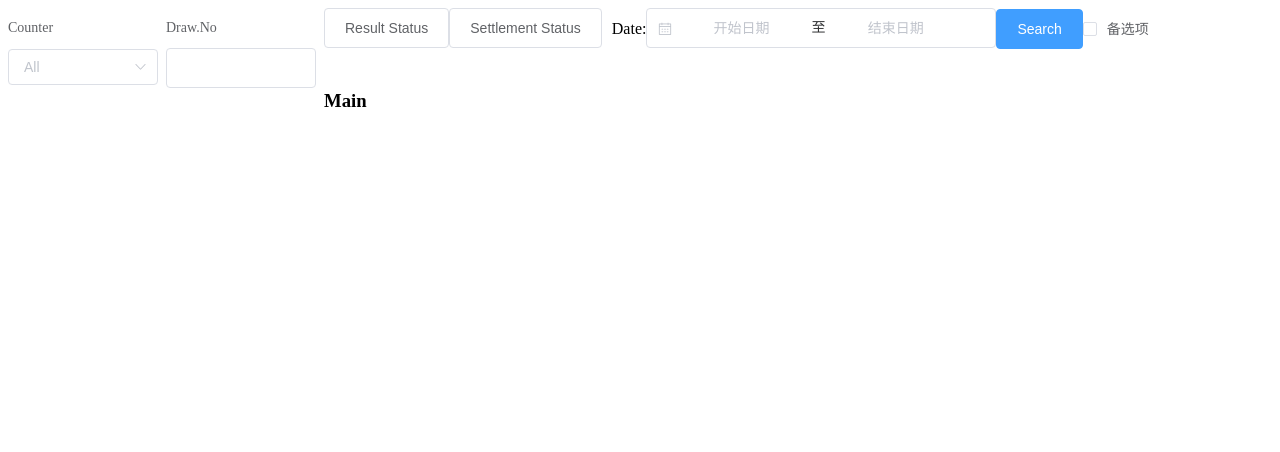
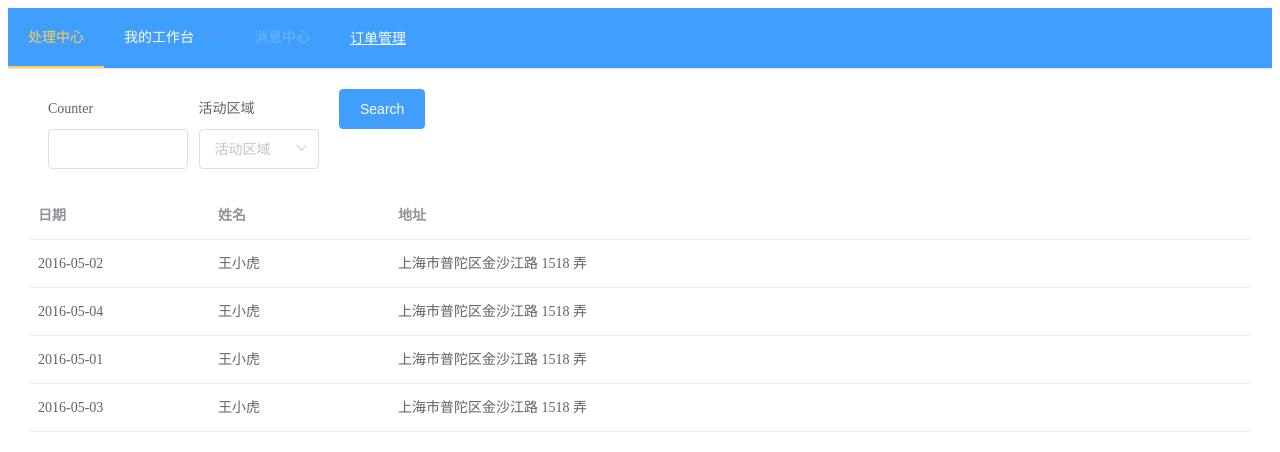
Before and after one commit to Skytim/vue-webpack-tutorial, a Vue app: page /#/ in a window 1280 px wide. Shown: the top 452 px of the page. Built offline with nearby package versions, Linux system fonts and the light colour scheme.

Commit message:
View Init

```diff
--- a/src/App.vue
+++ b/src/App.vue
@@ -1,5 +1,7 @@
 <template>
   <div id="app">
+    <Navbar/>
     <router-view/>
   </div>
 </template>
+<script lang="ts" src="./App.ts" />
--- a/src/components/Home/Index.vue
+++ b/src/components/Home/Index.vue
@@ -1,6 +1,8 @@
 <template>
-  <div class="home">
+  <div >
+    <el-main>
     <ResultsSettltment/>
+    </el-main>
   </div>
 </template>
 
--- /dev/null
+++ b/src/components/Home/Navbar.ts
@@ -0,0 +1,7 @@
+import { Component, Vue } from 'vue-property-decorator';
+@Component({
+})
+export default class Navbar extends Vue {
+  public activeIndex: string = '1';
+  public activeIndex2: string = '1';
+}
--- /dev/null
+++ b/src/components/Home/Navbar.vue
@@ -0,0 +1,21 @@
+<template>
+<el-menu :default-active="activeIndex" class="el-menu-demo" mode="horizontal" @select="handleSelect" background-color="rgb(64, 158, 255)"  text-color="#fff" active-text-color="#ffd04b">
+  <el-menu-item index="1">处理中心</el-menu-item>
+  <el-submenu index="2">
+    <template slot="title">我的工作台</template>
+    <el-menu-item index="2-1">选项1</el-menu-item>
+    <el-menu-item index="2-2">选项2</el-menu-item>
+    <el-menu-item index="2-3">选项3</el-menu-item>
+    <el-submenu index="2-4">
+      <template slot="title">选项4</template>
+      <el-menu-item index="2-4-1">选项1</el-menu-item>
+      <el-menu-item index="2-4-2">选项2</el-menu-item>
+      <el-menu-item index="2-4-3">选项3</el-menu-item>
+    </el-submenu>
+  </el-submenu>
+  <el-menu-item index="3" disabled>消息中心</el-menu-item>
+  <el-menu-item index="4"><a href="https://www.ele.me" target="_blank">订单管理</a></el-menu-item>
+</el-menu>
+</template>
+
+<script lang="ts" src="./Navbar.ts" />
--- a/src/components/ResultsSettltment/Index.ts
+++ b/src/components/ResultsSettltment/Index.ts
@@ -1,8 +1,10 @@
 import { Component, Vue } from 'vue-property-decorator';
 import SearchBar from './SearchBar.vue';
+import ResultTable from './ResultTable.vue';
 @Component({
   components: {
     SearchBar,
+    ResultTable,
   },
 })
 export default class Index extends Vue { }
--- a/src/components/ResultsSettltment/Index.vue
+++ b/src/components/ResultsSettltment/Index.vue
@@ -1,7 +1,7 @@
 <template>
 <div>
 <search-bar></search-bar>
-<h3>Main </h3>
+<result-table></result-table>
 </div>
 </template>
 <script lang="ts" src="./Index.ts">
--- a/src/components/ResultsSettltment/ResultTable.ts
+++ b/src/components/ResultsSettltment/ResultTable.ts
@@ -0,0 +1,27 @@
+import { Component, Vue } from 'vue-property-decorator';
+
+@Component({})
+export default class ResultTable extends Vue {
+  public tableData2: object[] = [
+    {
+      date: '2016-05-02',
+      name: '王小虎',
+      address: '上海市普陀区金沙江路 1518 弄',
+    },
+    {
+      date: '2016-05-04',
+      name: '王小虎',
+      address: '上海市普陀区金沙江路 1518 弄',
+    },
+    {
+      date: '2016-05-01',
+      name: '王小虎',
+      address: '上海市普陀区金沙江路 1518 弄',
+    },
+    {
+      date: '2016-05-03',
+      name: '王小虎',
+      address: '上海市普陀区金沙江路 1518 弄',
+    },
+  ];
+}
--- a/src/components/ResultsSettltment/ResultTable.vue
+++ b/src/components/ResultsSettltment/ResultTable.vue
@@ -0,0 +1,34 @@
+
+<template>
+ <el-table
+    :data="tableData2"
+    style="width: 100%"
+    :row-class-name="tableRowClassName">
+    <el-table-column
+      prop="date"
+      label="日期"
+      width="180">
+    </el-table-column>
+    <el-table-column
+      prop="name"
+      label="姓名"
+      width="180">
+    </el-table-column>
+    <el-table-column
+      prop="address"
+      label="地址">
+    </el-table-column>
+  </el-table>
+</template>
+
+
+<script lang="ts" src="./ResultTable.ts">
+</script>
+<style>
+.el-select{
+  width: 120px;
+}
+.form{
+    width: 140px;
+}
+</style>
--- a/src/components/ResultsSettltment/SearchBar.vue
+++ b/src/components/ResultsSettltment/SearchBar.vue
@@ -1,55 +1,36 @@
-
 <template>
+<el-header >
+  <el-row :gutter="20">
   <el-form :inline="true" :model="formInline" class="demo-form-inline">
-
     <el-col :span="3">
-  <el-form-item label="Counter" >
-    <el-select v-model="formInline.region" placeholder="All" size="medium" width="100px">
-      <el-option label="Benji" value="1"></el-option>
-      <el-option label="Shani" value="2"></el-option>
+      <el-form-item label="Counter">
+        <el-input v-model="formInline.user" placeholder="" class="form"></el-input>
+      </el-form-item>
+    </el-col >
+    <el-col :span="3">
+      <el-form-item label="活动区域">
+        <el-select v-model="formInline.region" placeholder="活动区域">
+          <el-option label="区域一" value="shanghai"></el-option>
+          <el-option label="区域二" value="beijing"></el-option>
         </el-select>
       </el-form-item>
-  </el-col>
-  <el-col :span="3">
-  <el-form-item label="Draw.No">
-    <el-input v-model="formInline.user" style="width:150px"></el-input>
+    </el-col >
+    <el-form-item>
+      <el-button type="primary" @click="onSubmit">Search</el-button>
     </el-form-item>
-  </el-col>
-<el-form-item>
-
-<el-popover
-  placement="bottom"
-  title="标题"
-  width="200"
-  trigger="click">
-  <el-button slot="reference">Result Status</el-button>
-</el-popover>
-<el-popover
-  placement="bottom"
-  title="标题"
-  width="200"
-  trigger="click">
-  <el-button slot="reference">Settlement Status</el-button>
-</el-popover>
-  </el-form-item>
-    <span class="demonstration">Date:</span>
-    <el-date-picker
-      v-model="value6"
-      type="daterange"
-      range-separator="至"
-      start-placeholder="开始日期"
-      end-placeholder="结束日期">
-    </el-date-picker>
-        <el-button type="primary" @click="onSubmit">Search</el-button>
-         <el-checkbox v-model="checked">备选项</el-checkbox>
   </el-form>
+  </el-row>
+</el-header>
 </template>
 
 
 <script lang="ts" src="./SearchBar.ts">
 </script>
 <style>
-.el-select .el-input {
-  width: 150px;
+.el-select{
+  width: 120px;
+}
+.form{
+    width: 140px;
 }
 </style>
--- a/vue.config.js
+++ b/vue.config.js
@@ -1,10 +1,18 @@
+var path = require('path')
 module.exports = {
   lintOnSave: false,
   chainWebpack: config => {
-    config.plugins.delete('fork-ts-checker');
+    config.plugins.delete("fork-ts-checker");
     config.module
-      .rule('ts')
-      .use('ts-loader')
-      .tap(options => { return {...options, 'transpileOnly': false }});
+      .rule("ts")
+      .use("ts-loader")
+      .tap(options => {
+        return { ...options, transpileOnly: false };
+      });
+  },
+  devServer: {
+    contentBase: path.join(__dirname, 'dist'),
+    compress: true,
+    port: 9000
   }
-}
+};
```
Also changed, not shown: src/App.ts (added, +9 -0 lines). Lines whose indentation alone changed are shown as unchanged.
